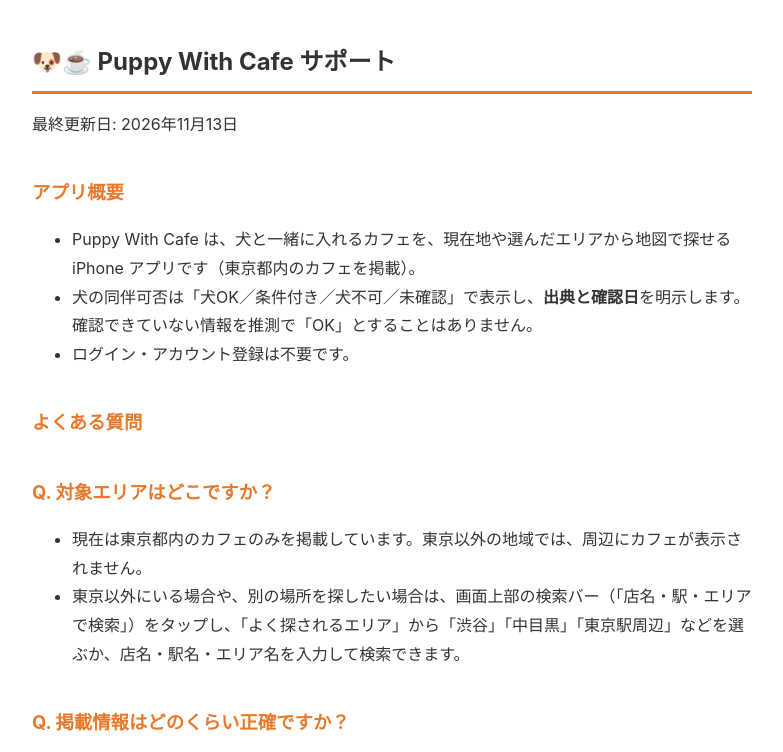
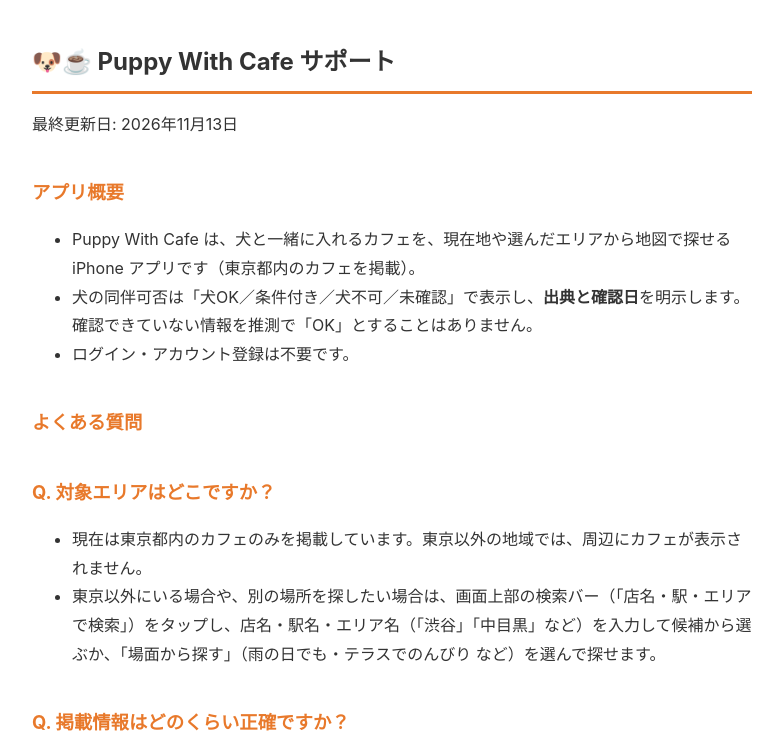
Before and after one commit to changch223/puppy-with-cafe, a plain HTML site: page docs/support.html in a window 1280 px wide. Shown: the top 752 px of the page, without its empty margins (248-1031 px from the left). Drawn offline with Linux system fonts and the light colour scheme.

Commit message:
docs: v1.1 に合わせて説明文・最新情報・審査メモ・確認項目・サポートページの案内を更新
Co-Authored-By: Claude Fable 5.2 <noreply@anthropic.com>
Claude-Session: https://claude.ai/code/session_019zkcAEuFg4zVZq5VyKun4C

```diff
--- a/docs/support.html
+++ b/docs/support.html
@@ -29,7 +29,7 @@
 <h2>Q. 対象エリアはどこですか？</h2>
 <ul>
   <li>現在は東京都内のカフェのみを掲載しています。東京以外の地域では、周辺にカフェが表示されません。</li>
-  <li>東京以外にいる場合や、別の場所を探したい場合は、画面上部の検索バー（「店名・駅・エリアで検索」）をタップし、「よく探されるエリア」から「渋谷」「中目黒」「東京駅周辺」などを選ぶか、店名・駅名・エリア名を入力して検索できます。</li>
+  <li>東京以外にいる場合や、別の場所を探したい場合は、画面上部の検索バー（「店名・駅・エリアで検索」）をタップし、店名・駅名・エリア名（「渋谷」「中目黒」など）を入力して候補から選ぶか、「場面から探す」（雨の日でも・テラスでのんびり など）を選んで探せます。</li>
 </ul>
 
 <h2>Q. 掲載情報はどのくらい正確ですか？</h2>
```
Also changed, not shown: 5 other files.
